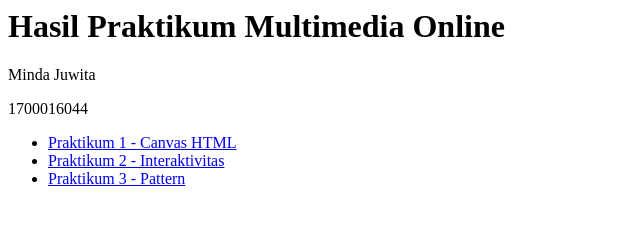
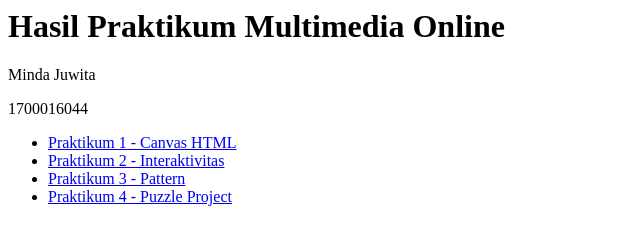
Before and after one commit to minda09/MultimediaOnline, a plain HTML site: page index.html in a window 1280 px wide. Shown: the whole page, without its empty margins (0-640 px from the left). Drawn offline with Linux system fonts and the light colour scheme.

Commit message:
Update index.html

```diff
--- a/index.html
+++ b/index.html
@@ -15,6 +15,9 @@
 </li>
 <li> <a href="Praktikum_3_1700016044.html">Praktikum 3 - Pattern</a>
 </li>
+</li>
+<li> <a href="puzzle4.html">Praktikum 4 - Puzzle Project</a>
+</li>
 </ul>
 
 </body>
```
